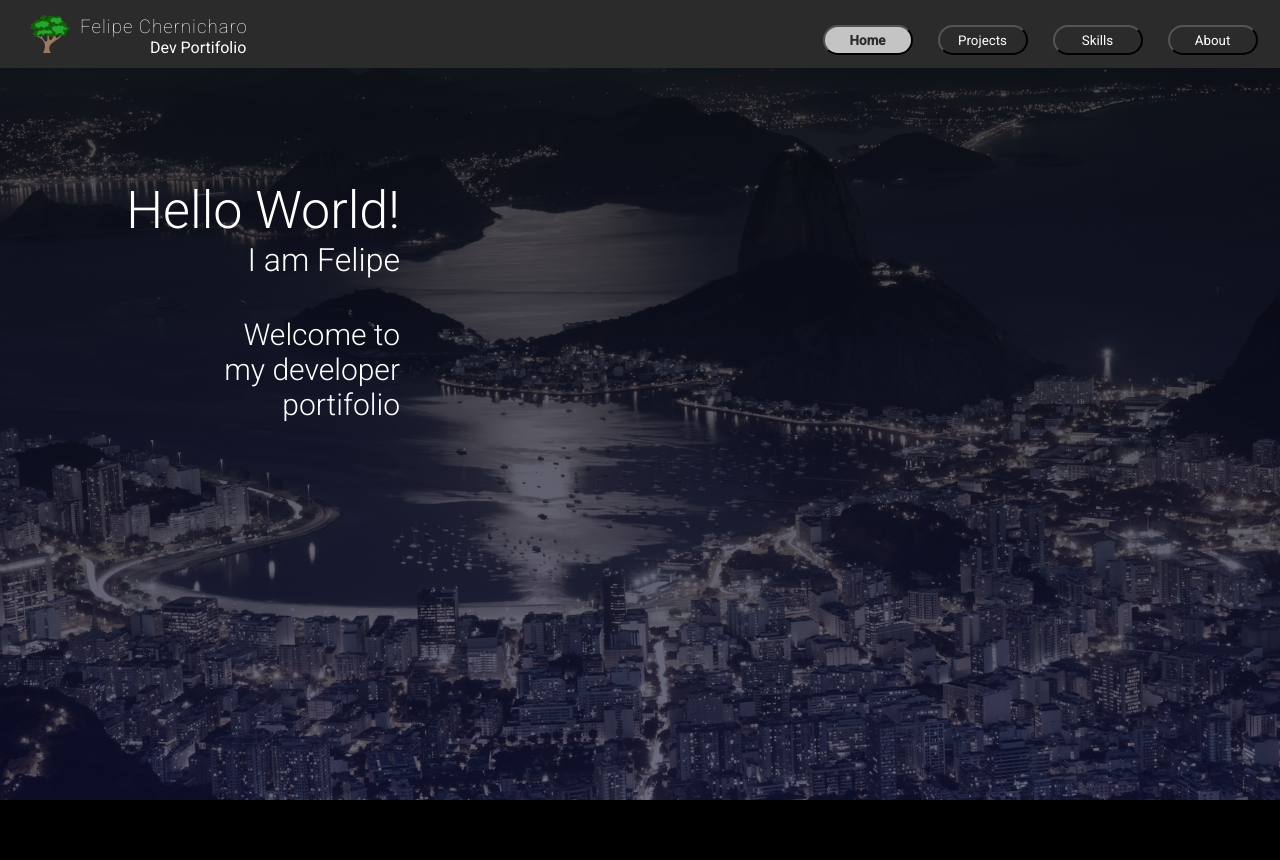
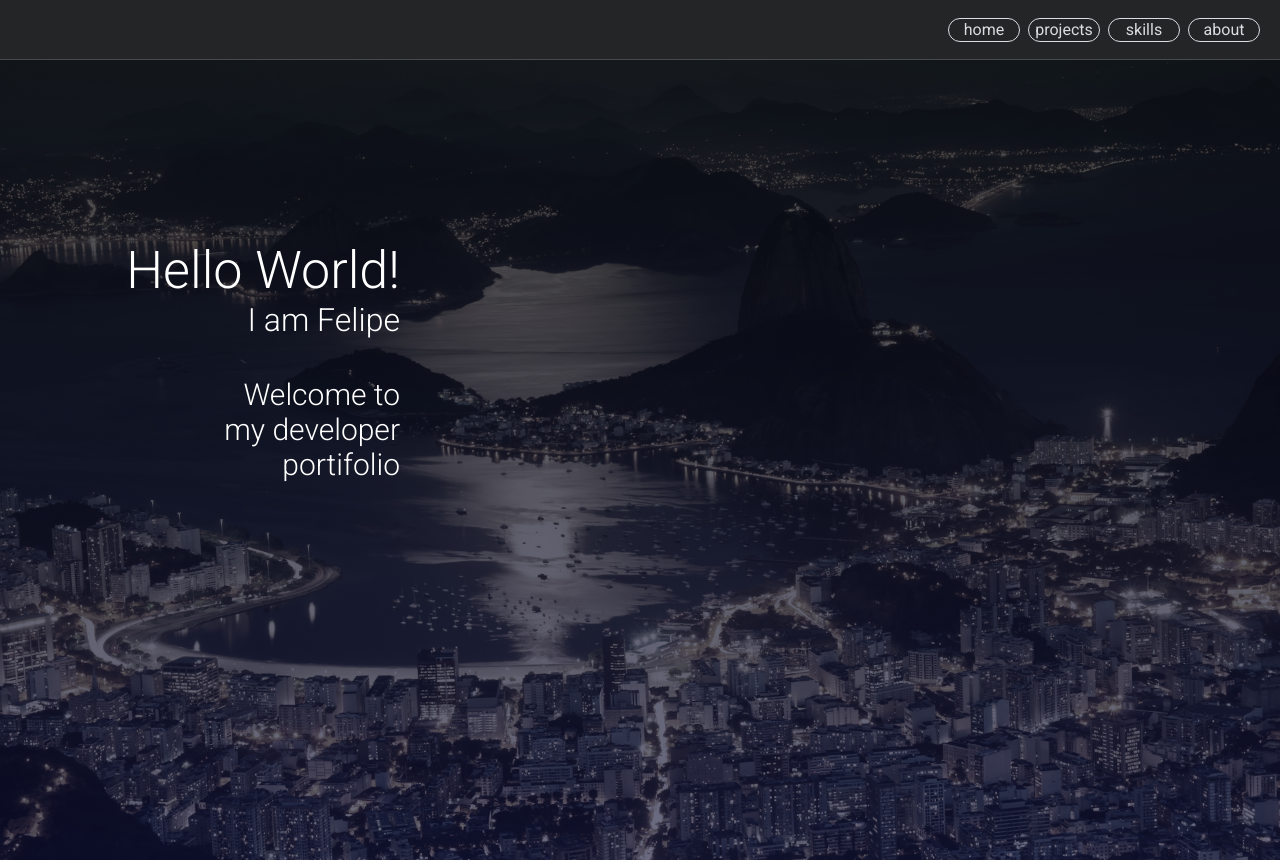
Before and after one commit to mrChernicharo/portifolio, a React (Create React App) app: page / in a window 1280 px wide. Before the commit the page ends 800 px from the top, so only its background shows below. Built offline with nearby package versions, Linux system fonts and the light colour scheme.

Commit message:
navbar => new approach

```diff
--- a/src/components/NavBar/index.js
+++ b/src/components/NavBar/index.js
@@ -1,61 +1,45 @@
-import React, {useState, useCallback}from 'react';
-import Container from './style';
-import logoImg from '../../assets/icons/005-tree.svg';
-// import menuBtn from '../../assets/icons/004-menu-1.svg';s
-import NavButton from '../NavButton';
+import React, { useState } from 'react';
+import Container from './style'
 
- function NavBar(props) {
-  // let isClicked = true;
-  // let display = 'flex'
-  const [isClicked, setIsClicked] = useState(false);
+function NavBar(props) {
 
+  return(
+    <Container>
 
-  const handleClick = useCallback(() => {
-    setIsClicked(!isClicked);
-    console.log(isClicked);
+      <nav className="navbar">
+        <ul className="navbar-nav">{props.children}
+        <NavItem icon="home" >
+          <p>hello</p>
+        </NavItem>
+        <NavItem icon="projects" >
+          <p>hello</p>
+        </NavItem>
+        <NavItem icon="skills" >
+          <p>hello</p>
+        </NavItem>
+        <NavItem icon="about" >
+          <p>hello</p>
+        </NavItem>
+        </ul>
+      </nav>
+    </Container>
 
-  }, [isClicked]);
+  );
+}
 
-   return(
-    <Container>
-    <div className="left-content">
-      <img className="tree" src={logoImg} alt="tree-logo"/>
-      <div className="text-content">
-        <h3>Felipe Chernicharo</h3>
-        <h4>Dev Portifolio</h4>
-      </div>
-    </div>
+function NavItem(props) {
 
-    <div className="right-content">
-      <NavButton title="Home" classname="home">{props.active === 'home'}</NavButton>
-      <NavButton title="Projects" classname="projects">{props.active === 'projects'}</NavButton>
-      <NavButton title="Skills" classname="skills">{props.active === 'skills'}</NavButton>
-      <NavButton title="About" classname="about">{props.active === 'about'}</NavButton>
+  const [open, setOpen] = useState(false);
 
-    </div>
-    <div className="menu-section"
-      onClick = {handleClick}
-      active={toString(isClicked)}
-      // style={{display:`${display}`}}
+  return (
+    <li className="nav-item">
+      <a href="#" className="icon-button" onClick={() => setOpen(!open)}>
+        {props.icon}
+      </a>
+      {open && props.children}
 
-      >
-        <div className="menu-toggle">
-          <div className="one"></div>
-          <div className="two"></div>
-          <div className="three"></div>
-        </div>
-        <nav className="links">
-          <a href="/">Home</a>
-          <a href="/projects">Projects</a>
-          <a href="/skills">Skills</a>
-          <a href="/about">About</a>
-        </nav>
-      </div>
+    </li>
+  );
+}
 
-   </Container>
-   )
-
-  }
-
-
-  export default NavBar
+export default NavBar;
--- a/src/components/NavBar/style.js
+++ b/src/components/NavBar/style.js
@@ -1,165 +1,66 @@
-import styled, {css} from 'styled-components';
-import { shade, lighten } from 'polished';
-
-
+import styled from 'styled-components';
 
 const Container = styled.div`
+/* display: absolute; */
+/* :root{
+  --bg: #242526;
+  --bg-accent: #484a4d;
+  --text-color: #dadce1;
+  --nav-size: 60px;
+  --border: 1px solid #474a4d;
+  --border-radius: 8px;
+  --speed: 500ms;
+} */
 
-  margin-top: 0px;
-  z-index: 2;
-  position: absolute;
-
-  width: 100%;
-  height: 68px;
-  background-color: #2b2b2b;
-  padding: 10px;
-  display: flex;
-  justify-content: space-between;
-
-
-  div.left-content{
-    width: 30%;
-    display: flex;
-    margin-left: 20px;
-    flex-direction: row;
-    align-items: center;
-    justify-content: flex-start;
-
-    div.text-content{
-      display: flex;
-      flex-direction: column;
-      align-items: flex-end;
-      justify-content: center;
-      margin-top: 5px;
-      margin-left: 50px;
-
-      h3{
-        min-width: 170px;
-        font-weight: 100;
-        letter-spacing: 1px;
-      }
-      h4{
-        min-width: 100px;
-      }
-    }
-      img.tree {
-        position: absolute;
-        width: 40px ;
-        height: 40px ;
-        margin: 0 20px 0 0 ;
-      }
+ul {
+  list-style: none;
+  margin: 0;
+  padding: 0;
 }
 
-  div.menu-section{
-    display: none;
-    img{
-      width: 36px;
-      height: 36px;
-      padding: 3px;
-      border: 1px solid #fff;
-      border-radius: 4px;
-      margin: 8px 5px 0 0;
-      transition: ease-in 0.2s;
-
-      :hover {
-        background-color: ${shade(0.3, '#527452')}
-      }
+a {
+  color:  #dadce1;
+  text-decoration: none;
 }
 
+.navbar{
+  height: 60px;
+  background-color: #242526;
+  padding: 0 1rem;
+  border-bottom: 1px solid #474a4d;
 }
 
-  div.right-content{
-    visibility: visible;
-    width: 460px;
-    height: 60px;
-    margin-right: 20px;
-    margin-left: 20px;
-    position: absolute;
-    right: -10px;
+.navbar-nav{
+  max-width: 100%;
+  height: 100%;
   display: flex;
-    flex-direction: row;
-    align-items: center;
-    justify-content: space-around;
-    /* border: 1px solid #fff; */
-
+  justify-content: flex-end;
 }
 
-
-  /* olha o media query */
-
-  @media screen and (max-width: 760px) {
-
-
-
-    div.menu-section{
-
-      width: 100vw;
-      height: 100vh;
-
-      position: fixed;
-      top: 0;
-      right: 0;
-      left: 0;
-
-      /*  */ /* <== */
-
-      background: #2b2b2b;
+.nav-item{
+  width: calc(100px * 0.8);
   display: flex;
-      /* display: none; */
-      flex-direction: column;
   align-items: center;
-      justify-content: space-around;
-
-
-      .one, .two, .three{
-      display: absolute;
-      width: 100%;
-      height: 4px;
-      margin: 5px auto;
-      background: #fff;
-      border-radius: 2px;
+  justify-content: center;
 }
 
-
-
-
-
-    .menu-toggle{
-      /* display: none; */
-
-      position: absolute;
-      top: 22px;
-      right: 30px;
-      width: 30px;
-      height: 40px;
-
+.icon-button {
+  width: 200px;
+  height: 24px;
+  border: 1px solid #dadce1;
+  border-radius: 12px;
+  padding: 5px;
+  margin: 4px;
+  display: flex;
+  align-items: center;
+  justify-content: center;
+  transition: filter 300ms;
 }
 
+.icon-button:hover {
+  filter: brightness(1.4);
+}
 
-    .links{
-      display: flex;
-      flex-direction: column;
-      align-items: center;
-
-
-      a{
-        margin: 20px;
-        padding: 7px 20px;
-        text-decoration: none;
-
-        border-radius: 16px;
-        cursor: pointer;
-
-        &:hover {
-          background: ${lighten(0.3,'#2b2b2b')}
-        }
-        /* display: none; */
-
-
-      }
-    }
-  }
-}
 `;
 
 export default Container;
--- /dev/null
+++ b/src/components/NavBar2/style.js
@@ -0,0 +1,165 @@
+import styled from 'styled-components';
+import { shade, lighten } from 'polished';
+
+
+
+const Container = styled.div`
+
+  margin-top: 0px;
+  z-index: 2;
+  position: absolute;
+
+  width: 100%;
+  height: 68px;
+  background-color: #2b2b2b;
+  padding: 10px;
+  display: flex;
+  justify-content: space-between;
+
+
+  div.left-content{
+    width: 30%;
+    display: flex;
+    margin-left: 20px;
+    flex-direction: row;
+    align-items: center;
+    justify-content: flex-start;
+
+    div.text-content{
+      display: flex;
+      flex-direction: column;
+      align-items: flex-end;
+      justify-content: center;
+      margin-top: 5px;
+      margin-left: 50px;
+
+      h3{
+        min-width: 170px;
+        font-weight: 100;
+        letter-spacing: 1px;
+      }
+      h4{
+        min-width: 100px;
+      }
+    }
+      img.tree {
+        position: absolute;
+        width: 40px ;
+        height: 40px ;
+        margin: 0 20px 0 0 ;
+      }
+  }
+
+  div.menu-section{
+    display: none;
+    img{
+      width: 36px;
+      height: 36px;
+      padding: 3px;
+      border: 1px solid #fff;
+      border-radius: 4px;
+      margin: 8px 5px 0 0;
+      transition: ease-in 0.2s;
+
+      :hover {
+        background-color: ${shade(0.3, '#527452')}
+      }
+    }
+
+  }
+
+  div.right-content{
+    visibility: visible;
+    width: 460px;
+    height: 60px;
+    margin-right: 20px;
+    margin-left: 20px;
+    position: absolute;
+    right: -10px;
+    display: flex;
+    flex-direction: row;
+    align-items: center;
+    justify-content: space-around;
+    /* border: 1px solid #fff; */
+
+  }
+
+
+  /* olha o media query */
+
+  @media screen and (max-width: 760px) {
+
+
+
+    div.menu-section{
+
+      width: 100vw;
+      height: 100vh;
+
+      position: fixed;
+      top: 0;
+      right: 0;
+      left: 0;
+
+      /*  */ /* <== */
+
+      background: #2b2b2b;
+      display: flex;
+      /* display: none; */
+      flex-direction: column;
+      align-items: center;
+      justify-content: space-around;
+
+
+      .one, .two, .three{
+      display: absolute;
+      width: 100%;
+      height: 4px;
+      margin: 5px auto;
+      background: #fff;
+      border-radius: 2px;
+    }
+
+
+
+
+
+    .menu-toggle{
+      /* display: none; */
+
+      position: absolute;
+      top: 22px;
+      right: 30px;
+      width: 30px;
+      height: 40px;
+
+    }
+
+
+    .links{
+      display: flex;
+      flex-direction: column;
+      align-items: center;
+
+
+      a{
+        margin: 20px;
+        padding: 7px 20px;
+        text-decoration: none;
+
+        border-radius: 16px;
+        cursor: pointer;
+
+        &:hover {
+          background: ${lighten(0.3,'#2b2b2b')}
+        }
+        /* display: none; */
+
+
+      }
+    }
+  }
+}
+`;
+
+export default Container;
--- a/src/pages/About/index.js
+++ b/src/pages/About/index.js
@@ -11,7 +11,9 @@ import France from '../../assets/icons/france.svg';
 function About() {
   return (
     <>
-      <NavBar active="about"/>
+      {/* <NavBar active="about"/> */}
+      <NavBar />
+
       <Container>
         <div className="content">
           <h1>About</h1>
--- a/src/pages/Home/index.js
+++ b/src/pages/Home/index.js
@@ -4,17 +4,18 @@ import Container from './styles'
 
 function Home() {
 
-  useEffect(() => {
-    window.addEventListener('resize', () => {
-      const myWidth  = window.innerWidth;
-      const myHeight = window.innerHeight;
-      console.log(`width: ${myWidth} | height: ${myHeight}`);
-   })
-  },[])
+  // useEffect(() => {
+  //   window.addEventListener('resize', () => {
+  //     const myWidth  = window.innerWidth;
+  //     const myHeight = window.innerHeight;
+  //     console.log(`width: ${myWidth} | height: ${myHeight}`);
+  //  })
+  // },[])
 
   return (
     <>
-      <NavBar active="home"/>
+      {/* <NavBar active="home"/> */}
+      <NavBar/>
       <Container>
         <div className="text-box">
           <h1>Hello World!</h1>
--- a/src/pages/Projects/index.js
+++ b/src/pages/Projects/index.js
@@ -15,7 +15,8 @@ function Projects() {
     // },[])
   return (
     <>
-      <NavBar active="projects"/>
+      {/* <NavBar active="projects"/> */}
+      <NavBar />
       <Container>
         <ProjectCard
         title={projects[0].title}
--- a/src/pages/Skills/index.js
+++ b/src/pages/Skills/index.js
@@ -7,7 +7,9 @@ import Container from './styles'
 function Skills() {
   return (
     <>
-      <NavBar active="skills"/>
+      {/* <NavBar active="skills"/> */}
+      <NavBar />
+
 
       <Container style={{ paddingTop: '68px'}}>
         <div className="content">
```
Also changed, not shown: src/components/NavBar2/index.js (added, +61 -0 lines), src/components/NavBar2/toggle.js (renamed from src/components/NavBar/toggle.js), src/components/NavButton2/index.js (renamed from src/components/NavButton/index.js), src/components/NavButton2/style.js (renamed from src/components/NavButton/style.js). Lines whose indentation alone changed are shown as unchanged.
